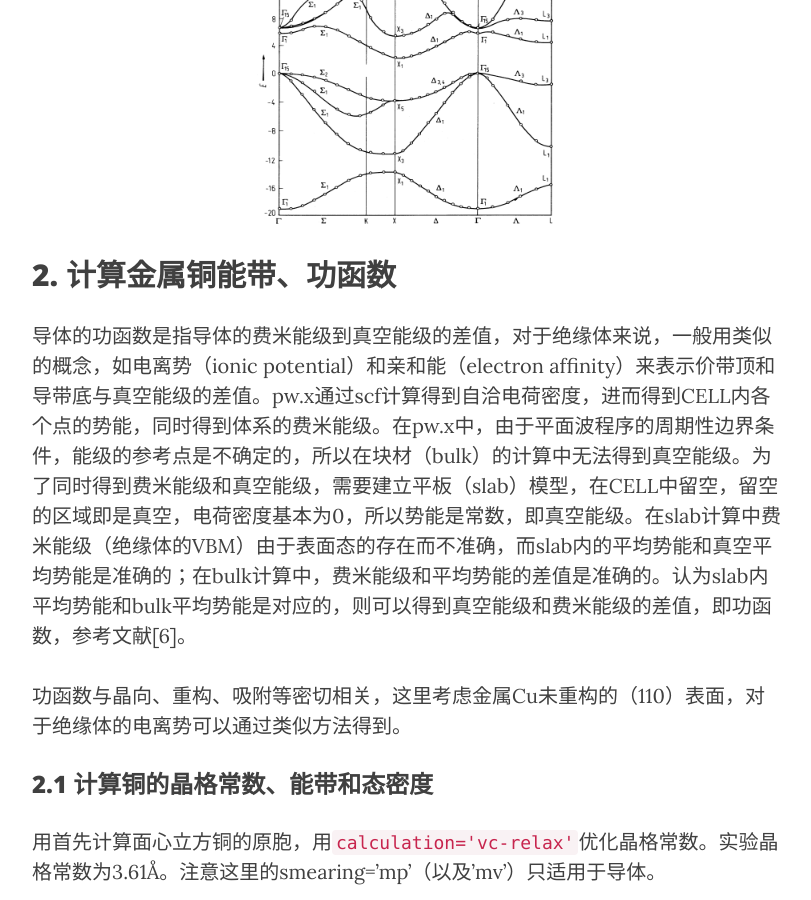
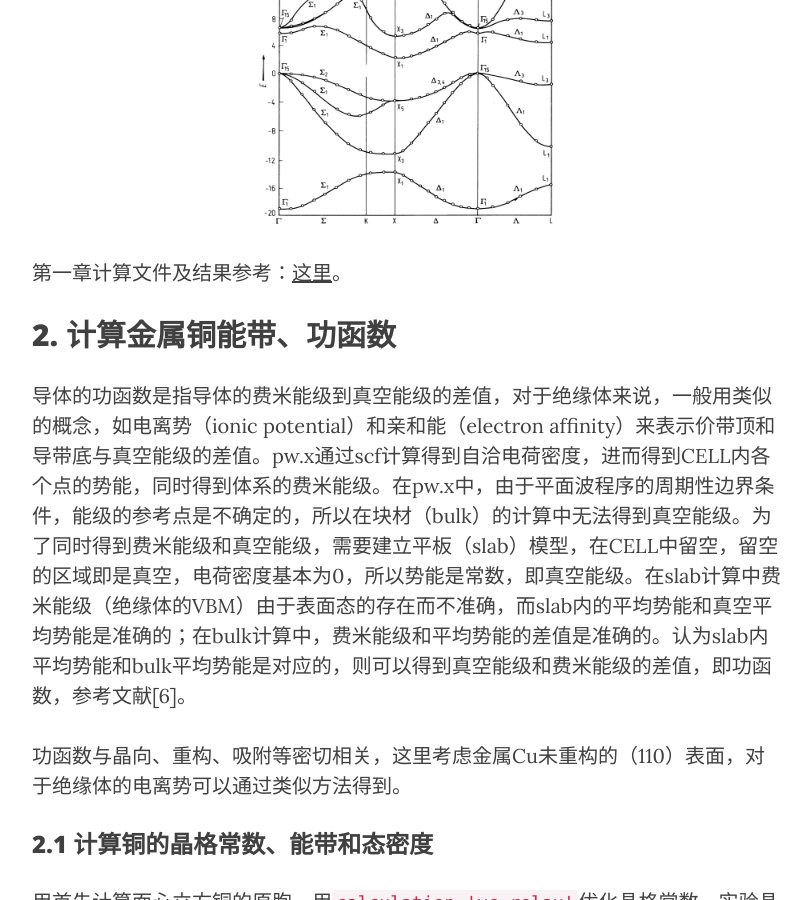
Before and after one commit to yyyu200/DFTbook, a Jekyll site: the page built from _posts/2019-04-01-HandsOn.md, in a window 1280 px wide and 900 px high, scrolled down 17006 px. Shown: the whole window, without its empty margins (233-1044 px from the left). Built offline with Jekyll 4.4.1, drawn with Linux system fonts in a browser that asks for light colours; nearby versions of some CDN libraries; formulas are drawn with MathJax 3; comment, search, counter and statistics services are not loaded.

Commit message:
modify at ali

```diff
--- a/_posts/2019-04-01-HandsOn.md
+++ b/_posts/2019-04-01-HandsOn.md
@@ -453,6 +453,9 @@ plt.savefig('pwband.png',dpi=500)
     <img src="../../../../../img/pwband.png" width="200"/>
     <img src="../../../../../img/mband_3C_SiC.gif" width="300"/>
 </p>
+
+第一章计算文件及结果参考：[这里](../../../../../img/example_SiC.zip)。
+
 
 ## 2. 计算金属铜能带、功函数
 导体的功函数是指导体的费米能级到真空能级的差值，对于绝缘体来说，一般用类似的概念，如电离势（ionic potential）和亲和能（electron affinity）来表示价带顶和导带底与真空能级的差值。pw.x通过scf计算得到自洽电荷密度，进而得到CELL内各个点的势能，同时得到体系的费米能级。在pw.x中，由于平面波程序的周期性边界条件，能级的参考点是不确定的，所以在块材（bulk）的计算中无法得到真空能级。为了同时得到费米能级和真空能级，需要建立平板（slab）模型，在CELL中留空，留空的区域即是真空，电荷密度基本为0，所以势能是常数，即真空能级。在slab计算中费米能级（绝缘体的VBM）由于表面态的存在而不准确，而slab内的平均势能和真空平均势能是准确的；在bulk计算中，费米能级和平均势能的差值是准确的。认为slab内平均势能和bulk平均势能是对应的，则可以得到真空能级和费米能级的差值，即功函数，参考文献[6]。
```
Also changed, not shown: 1 other file.
